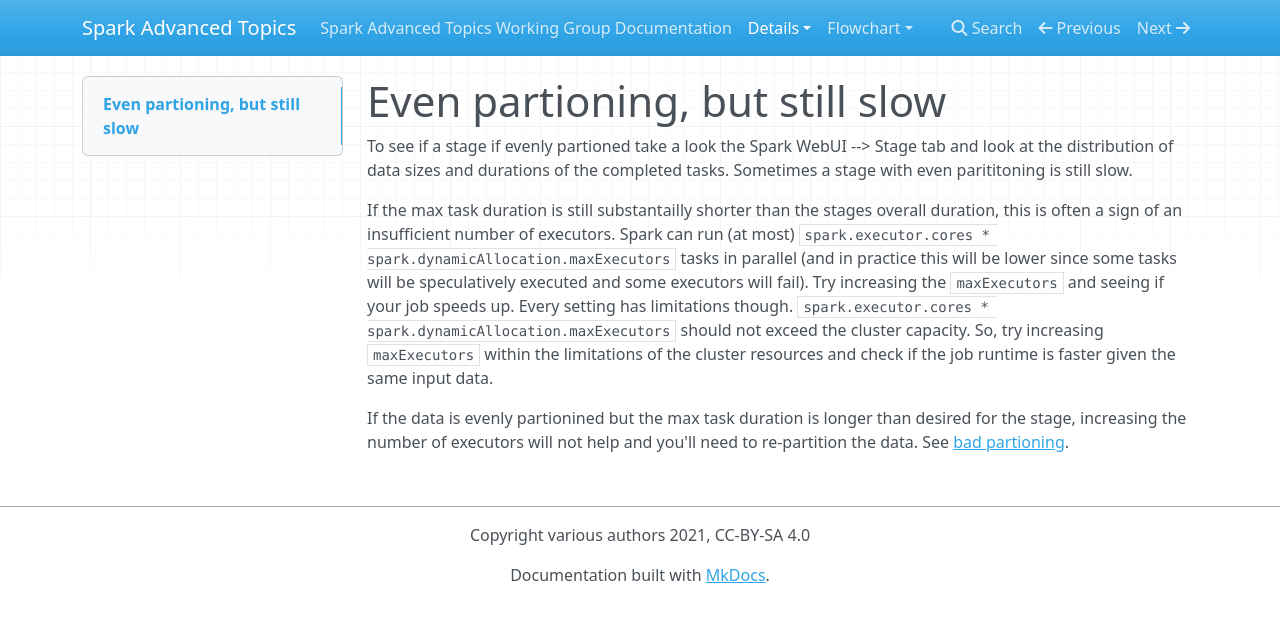
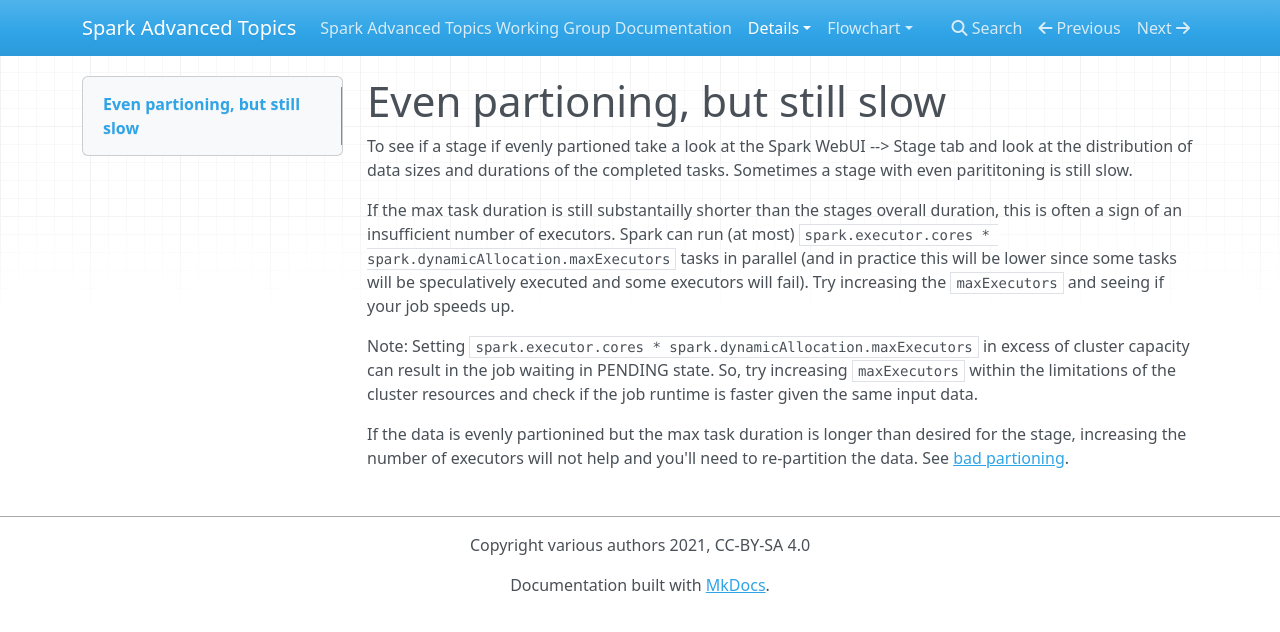
Before and after one commit to holdenk/spark-flowchart, an MkDocs documentation site: the page built from docs/details/even_partioning_still_slow.md, in a window 1280 px wide. Shown: the top 632 px of the page. Built offline with MkDocs 1.6.1, drawn with Linux system fonts in a browser that asks for light colours; nearby versions of some CDN libraries.

Commit message:
change format to NOTE

```diff
--- a/docs/details/even_partioning_still_slow.md
+++ b/docs/details/even_partioning_still_slow.md
@@ -1,9 +1,11 @@
 # Even partioning, but still slow
 
-To see if a stage if evenly partioned take a look the Spark WebUI --> Stage tab and look at the distribution of data sizes and durations of the completed tasks. Sometimes a stage with even parititoning is still slow.
+To see if a stage if evenly partioned take a look at the Spark WebUI --> Stage tab and look at the distribution of data sizes and durations of the completed tasks. Sometimes a stage with even parititoning is still slow.
 
 
-If the max task duration is still substantailly shorter than the stages overall duration, this is often a sign of an insufficient number of executors. Spark can run (at most) `spark.executor.cores * spark.dynamicAllocation.maxExecutors` tasks in parallel (and in practice this will be lower since some tasks will be speculatively executed and some executors will fail). Try increasing the `maxExecutors` and seeing if your job speeds up. Every setting has limitations though. `spark.executor.cores * spark.dynamicAllocation.maxExecutors` should not exceed the cluster capacity. So, try increasing `maxExecutors` within the limitations of the cluster resources and check if the job runtime is faster given the same input data.
+If the max task duration is still substantailly shorter than the stages overall duration, this is often a sign of an insufficient number of executors. Spark can run (at most) `spark.executor.cores * spark.dynamicAllocation.maxExecutors` tasks in parallel (and in practice this will be lower since some tasks will be speculatively executed and some executors will fail). Try increasing the `maxExecutors` and seeing if your job speeds up.
+
+Note: Setting `spark.executor.cores * spark.dynamicAllocation.maxExecutors` in excess of cluster capacity can result in the job waiting in PENDING state. So, try increasing `maxExecutors` within the limitations of the cluster resources and check if the job runtime is faster given the same input data.
 
 
 
```
